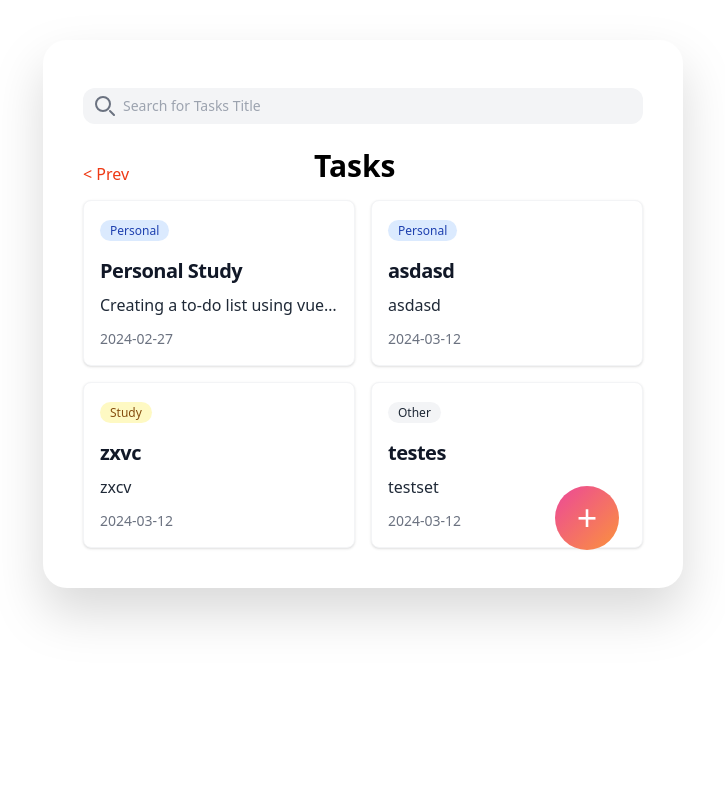
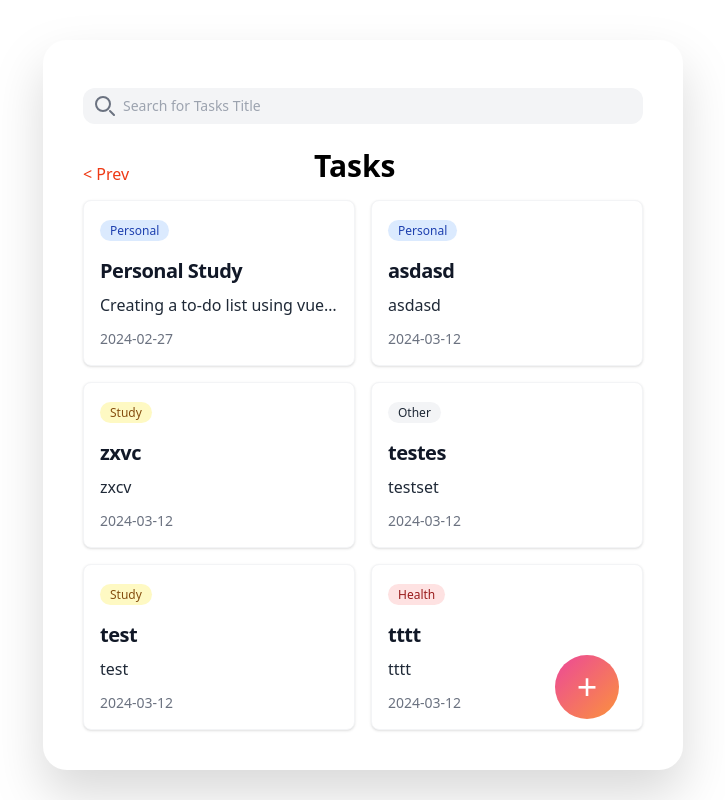
Before and after one commit to Seokho0120/vue-playground, a Vue app: page /posts in a window 1280 px wide. Shown: the whole page, without its empty margins (277-1002 px from the left). Built offline with nearby package versions, Linux system fonts and the light colour scheme; data requests are answered from the project's data file.

Commit message:
feat: useDebounce 적용, @builtin typescript 설정

```diff
--- a/db.json
+++ b/db.json
@@ -27,6 +27,20 @@
       "content": "testset",
       "category": "Other",
       "createdAt": 1710258256985
+    },
+    {
+      "id": "4853",
+      "title": "test",
+      "content": "test",
+      "category": "Study",
+      "createdAt": 1710263641725
+    },
+    {
+      "id": "64eb",
+      "title": "tttt",
+      "content": "tttt",
+      "category": "Health",
+      "createdAt": 1710263650252
     }
   ]
 }
--- a/src/components/posts/PostFilter.vue
+++ b/src/components/posts/PostFilter.vue
@@ -1,27 +1,20 @@
 <script setup lang="ts">
-// import useDebounce from '@/hooks/useDebounce';
-// import { watch } from 'vue';
+import { computed, ref, watch } from 'vue';
+import { useDebounce } from '@/hooks/useDebounce';
 
-// const props = defineProps({
-defineProps({
+const props = defineProps({
 	title: String,
 });
 
 const emit = defineEmits(['update:title']);
 
-// const debouncedTitle = useDebounce(props.title);
+const title = ref<string>(props.title!);
 
-// watch(debouncedTitle, newValue => {
-// 	emit('update:title', newValue);
-// });
+const debouncedTitle = computed(() => useDebounce(title.value));
 
-const changeTitle = (e: Event) => {
-	const target = e.target as HTMLInputElement;
-
-	setTimeout(() => {
-		emit('update:title', target.value);
-	}, 500);
-};
+watch(debouncedTitle, newValue => {
+	emit('update:title', newValue.value);
+});
 </script>
 
 <template>
@@ -47,8 +40,7 @@ const changeTitle = (e: Event) => {
 				</svg>
 			</div>
 			<input
-				:value="title"
-				@input="changeTitle"
+				v-model="title"
 				placeholder="Search for Tasks Title"
 				type="text"
 				class="block w-full p-2 pl-10 text-sm rounded-xl bg-gray-100"
--- a/src/router/index.ts
+++ b/src/router/index.ts
@@ -1,9 +1,9 @@
 import { createRouter, createWebHistory } from 'vue-router';
 import MyPageView from '@/views/MyPageView.vue';
 import PostCreateView from '@/components/posts/PostCreateView.vue';
-import PostListView from '@/views/posts/PostListView.vue';
 import PostDetailView from '@/views/posts/PostDetailView.vue';
 import PostEditView from '@/views/posts/PostEditView.vue';
+import PostListView from '@/views/posts/PostListView.vue';
 
 const routes = [
 	{
```
